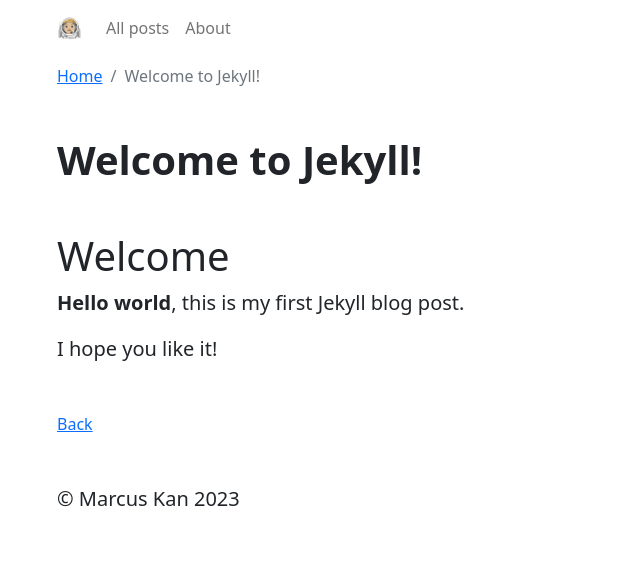
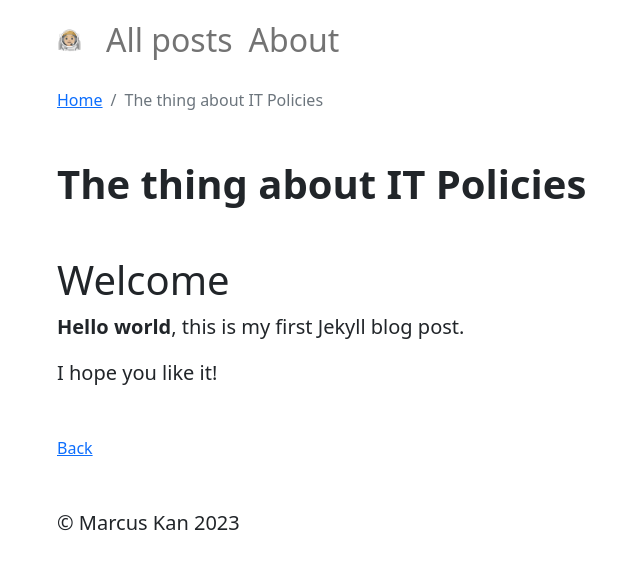
Before and after one commit to marcuskan/marcuskan.github.io, a Jekyll site: the page built from _posts/2021-01-07-the-thing-with-it-policies.md, in a window 1280 px wide. Shown: the top 570 px of the page, without its empty margins (215-855 px from the left). Built offline with Jekyll 4.4.1, drawn with Linux system fonts in a browser that asks for light colours.

Commit message:
Initial commit 5

```diff
--- a/_posts/2021-01-07-the-thing-with-it-policies.md
+++ b/_posts/2021-01-07-the-thing-with-it-policies.md
@@ -1,6 +1,6 @@
 ---
 layout: post
-title:  "Welcome to Jekyll!"
+title:  "The thing about IT Policies"
 ---
 
 # Welcome
--- a/css/styles.css
+++ b/css/styles.css
@@ -19,6 +19,9 @@
     margin-top: -5px;
   }
 }
+.nav-link {
+  font-size: 2em;
+}
 @each $name, $color in (default, #777), (primary, #428bca), (success, #5cb85c),
   (danger, #d9534f), (warning, #f0ad4e), (info, #5bc0de), (bdc, #29527a)
 {
```
